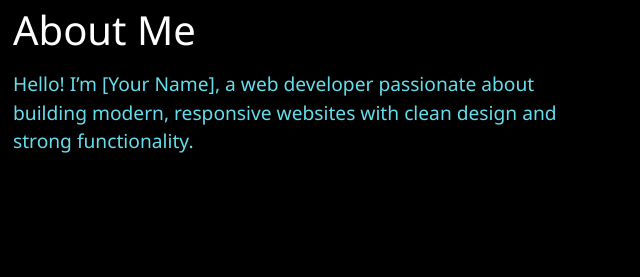
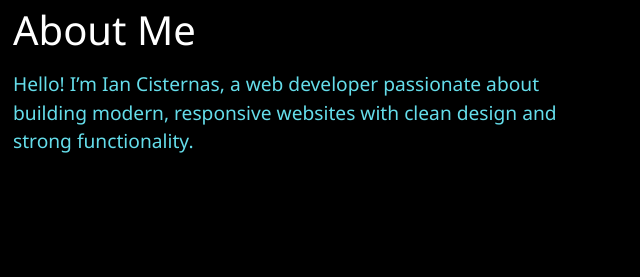
Before and after one commit to IanCist/Portfolio, a plain HTML site: page index.html in a window 1280 px wide. Shown: the part 311-588 px from the top of the page, 35-675 px from the left. Drawn offline with nearby package versions, Linux system fonts and the light colour scheme.

Commit message:
needed to change something on home

```diff
--- a/index.html
+++ b/index.html
@@ -34,7 +34,7 @@
 
         <section class="about fade-in col-md-6">
             <h1>About Me</h1>
-            <p>Hello! I’m [Your Name], a web developer passionate about building modern, responsive websites with clean
+            <p>Hello! I’m Ian Cisternas, a web developer passionate about building modern, responsive websites with clean
                 design and strong functionality.</p>
         </section>
 
```
